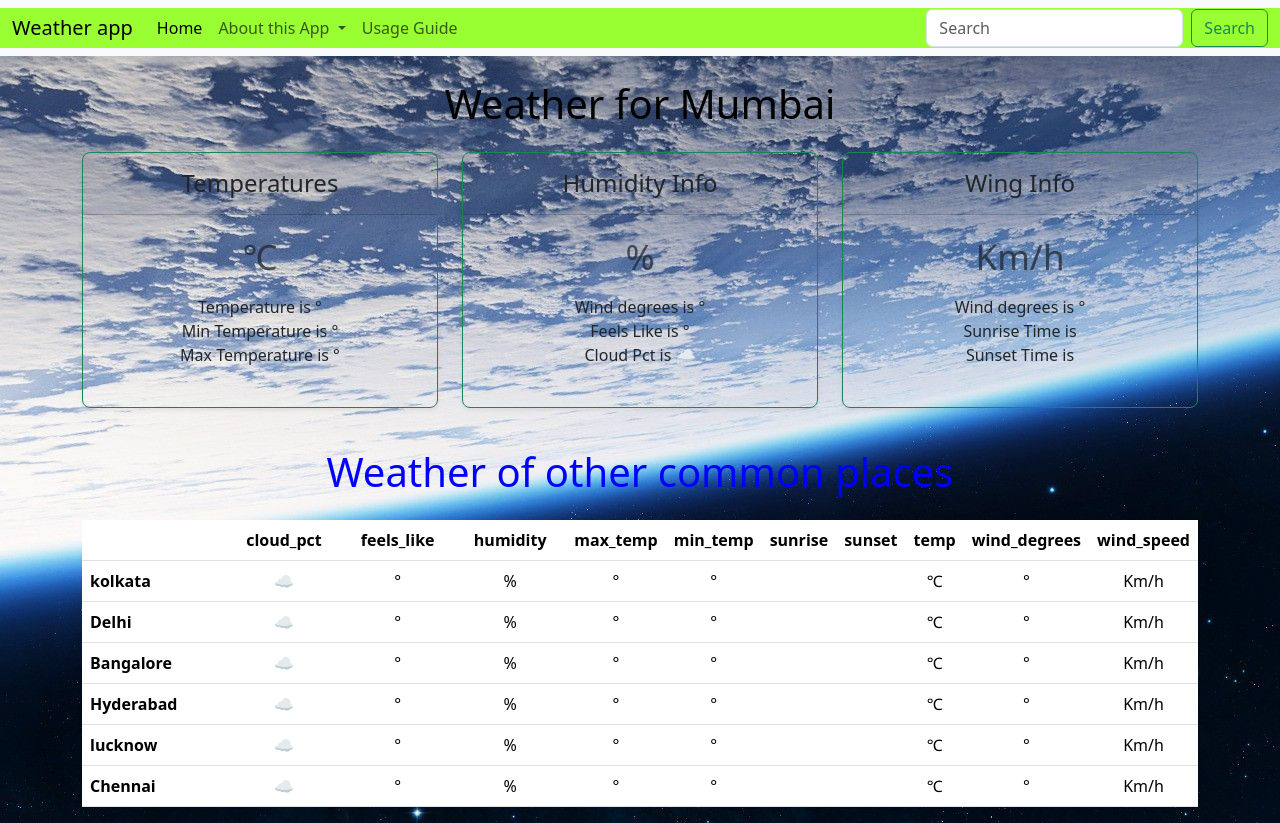
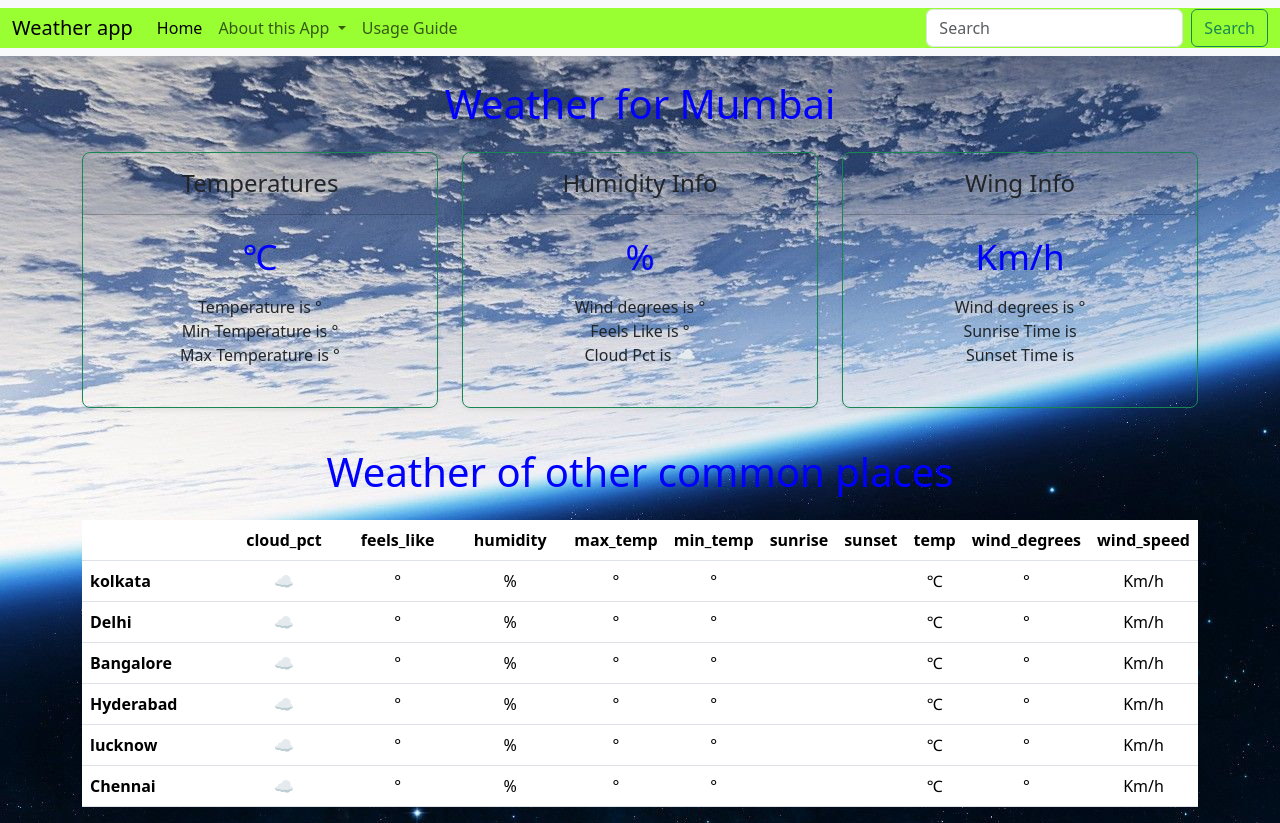
Before and after one commit to sandipwaghmare1111/WeatherApp, a plain HTML site: page index.html in a window 1280 px wide. Drawn offline with nearby package versions, Linux system fonts and the light colour scheme; no server answers.

Commit message:
Update index.html

```diff
--- a/index.html
+++ b/index.html
@@ -17,7 +17,7 @@
   color:blue;
   }
   div.container{
-  color:black;
+  color:blue;
   }
  small{
  color:blue;
@@ -73,7 +73,7 @@
             <h4 class="my-0 fw-normal">Temperatures</h4>
           </div>
           <div class="card-body">
-            <h1 class="card-title pricing-card-title"><span id="temp"></span><small class="text-muted fw-light" >&#8451</small></h1>
+            <h1 class="card-title pricing-card-title"><span id="temp"></span><small  style="color:blue">&#8451</small></h1>
             <ul class="list-unstyled mt-3 mb-4">
               <li>Temperature is <span id="temp7"></span>&#176</li>
               <li>Min Temperature is <span id="min_temp"></span>&#176<li>
@@ -89,7 +89,7 @@
             <h4 class="my-0 fw-normal">Humidity Info</h4>
           </div>
           <div class="card-body">
-            <h1 class="card-title pricing-card-title"><span id="humidity"></span><small class="text-muted fw-light" >%</small></h1>
+            <h1 class="card-title pricing-card-title"><span id="humidity"></span><small  style="color:blue" >%</small></h1>
             <ul class="list-unstyled mt-3 mb-4">
              <li>Wind degrees is <span id="wind_degrees7"></span>&#176</li>
              <li>Feels Like is <span id="feels_like"></span>&#176</li>
@@ -105,7 +105,7 @@
             <h4 class="my-0 fw-normal">Wing Info</h4>
           </div>
           <div class="card-body">
-            <h1 class="card-title pricing-card-title"><span id="wind_speed"></span><small class="text-muted fw-light"">Km/h</small></h1>
+            <h1 class="card-title pricing-card-title"><span id="wind_speed"></span><small  style="color:blue">Km/h</small></h1>
             <ul class="list-unstyled mt-3 mb-4">
               <li>Wind degrees is <span id="wind_degrees"></span>&#176</li>
               <li>Sunrise Time is <span id="sunrise"></span></li>
```
